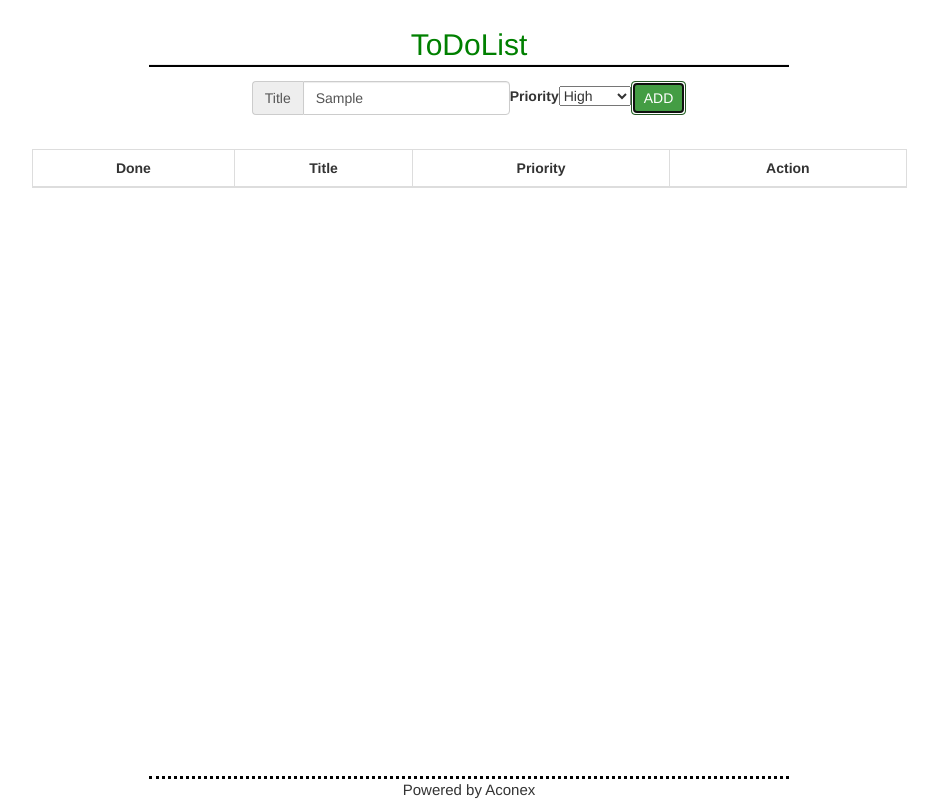
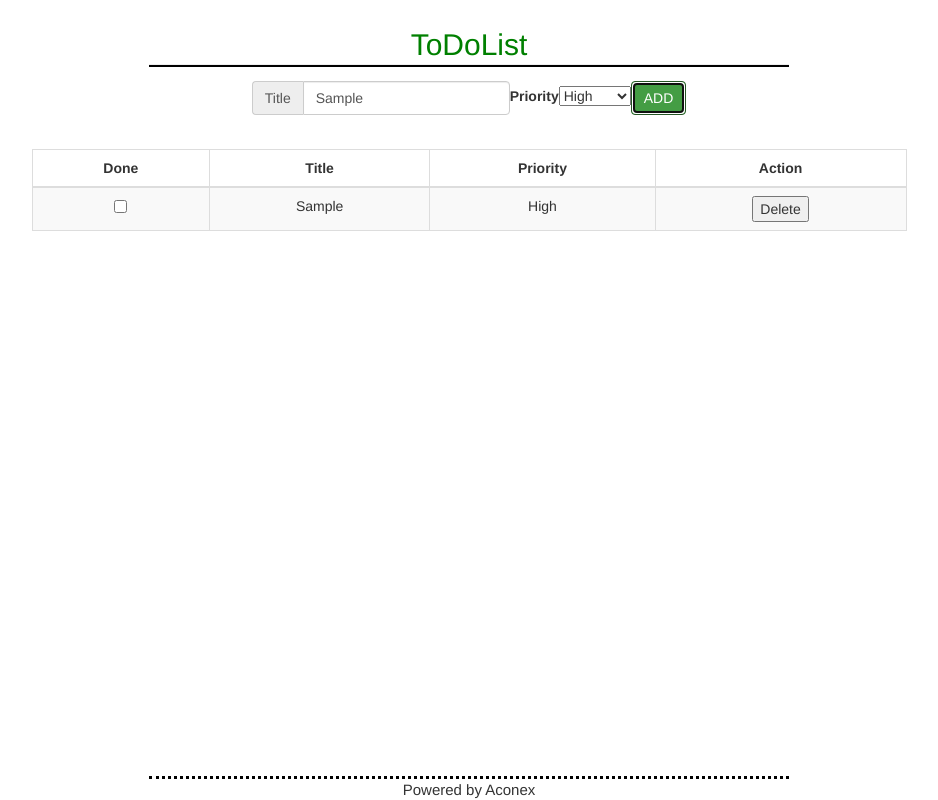
Before and after one commit to sonydino/react-js-app, a React (Create React App) app: page / in a window 1280 px wide. Both pictures are taken after typing "Sample" into the empty fields and a click on the button "ADD". Shown: the whole page, without its empty margins (171-1109 px from the left). Built offline with nearby package versions, Linux system fonts and the light colour scheme.

Commit message:
Renderring the task details in the table

```diff
--- a/src/App.js
+++ b/src/App.js
@@ -1,10 +1,26 @@
-import React, { Component } from 'react';
-import logo from './logo.svg';
+import React from 'react';
 import './App.css';
 
-class App extends Component {
+class App extends React.Component {
+ constructor(props){
+   super(props);
+   this.state = {
+     Tasks: [],
+     Title: null,
+     Priority:"High",
+   }
+ }
+ updateTitle(e){
+   this.setState({Title:e.target.value})
+ }
+ updatePriority(f){
+   this.setState({Priority:f.target.value})
+ }
+ update
  render() {
+   let Tasks = this.state.Tasks;
    return (
+     <div>
      <div className="App">
        <div className="App-header">
          <div className="h2color">
@@ -15,16 +31,16 @@ class App extends Component {
      <form className="form-inline">
        <div className="input-group mb-0 mr-sm-0 mb-sm-0">
          <div className="input-group-addon">Title</div>
-          <input type="text" className="form-control" id="text_title" required />
+         <input type="text" className="form-control" id="text_title" onChange = {this.updateTitle.bind(this)} required="required" />
        </div>
 
-        <label className="mr-sm-2" for="inlineFormCustomSelect">Priority</label>
-        <select className="custom-select mb-2 mr-sm-2 mb-sm-0" id="button_dropdown">
-          <option selected className="pri_1">High</option>
+       <label className="mr-sm-2" htmlFor="inlineFormCustomSelect">Priority</label>
+       <select className="custom-select mb-2 mr-sm-2 mb-sm-0" defaultValue="High" id="button_dropdown" onChange = {this.updatePriority.bind(this)}>
+         <option value="High" className="pri_1">High</option>
          <option value="Medium" className="pri_2">Medium</option>
          <option value="Low" className="pri_3">Low</option>
        </select>
-          <button type="button" className="btn btn-success my-2 my-sm-0" onclick="AddItems()">ADD</button>
+         <button type="button" className="btn btn-success my-2 my-sm-0" onClick= {this.Add.bind(this)} >ADD</button>
      </form>
 
        <div className="margin">
@@ -40,7 +56,12 @@ class App extends Component {
                      <th className="text-center">Action</th>
                    </tr>
                  </thead>
-                  <tbody id= "tbody" className="text-center"></tbody>
+                 <tbody id= "tbody" className="text-center">
+                 {Tasks.map(i => <tr>
+                   <td><input type="checkbox" onChange={this.checking.bind(this,i)}/></td>
+                   <td>{i.Title}</td>
+                   <td>{i.Priority}</td>
+                   <td><button>Delete</button></td></tr>)}</tbody>
                </table>
              </div>
            </div>
@@ -54,9 +75,27 @@ class App extends Component {
      </div>
    </footer>
  </div>
+ </div>
 
    );
  }
+
+Add(props) {
+
+
+ var a={Title:this.state.Title,'Priority':this.state.Priority};
+ if(this.state.Title === null){
+  alert("Title is required");
+  return 0;
  }
+ this.state.Tasks.push(a);
+ this.setState({Title:this.state.Title,
+   Priority:this.state.Priority})
 
+}
+checking(props,task){
+ task.done= 'done';
+ console.log("cjecking")
+}
+}
 export default App;
```
Lines whose indentation alone changed are shown as unchanged.
